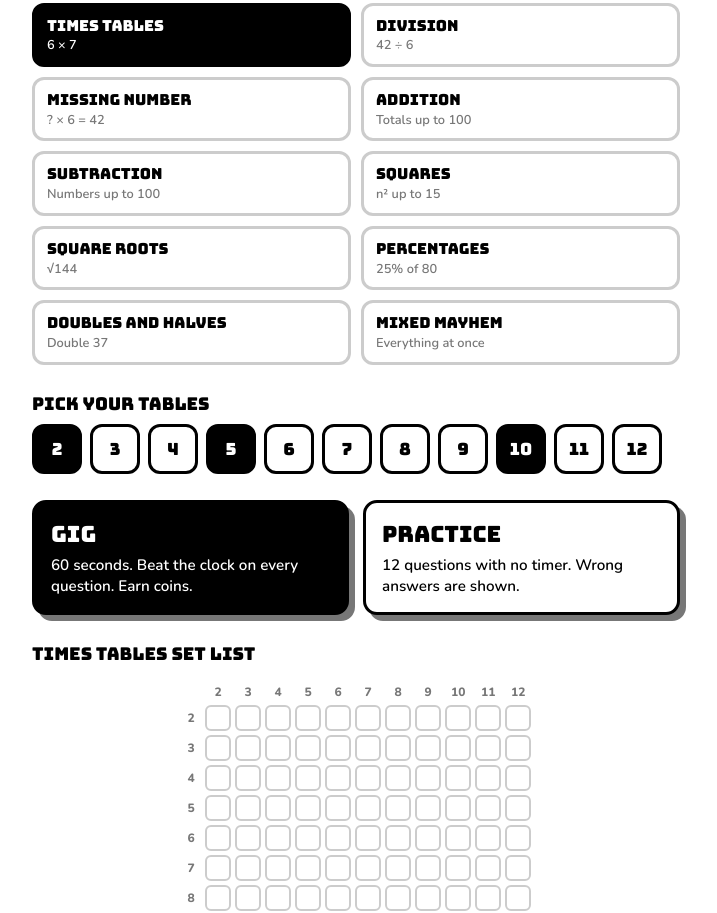
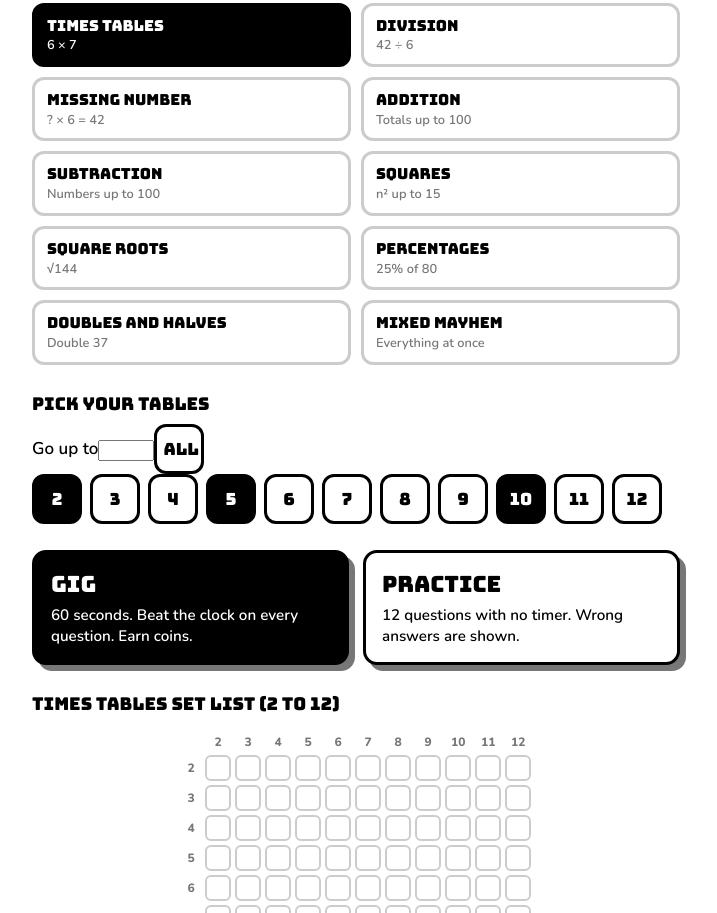
Before and after one commit to Ericentrophy/MATH-FASTYPE, a plain HTML site: page index.html in a window 1280 px wide. Shown: the part 322-1235 px from the top of the page, without its empty margins (284-1001 px from the left). Drawn offline with nearby package versions, Linux system fonts and the light colour scheme.

Commit message:
MATH MATH MATH

```diff
--- a/index.html
+++ b/index.html
@@ -22,6 +22,7 @@
 
   <div id="tablesBox">
     <h2>Pick your tables</h2>
+    <div class="maxrow"><label for="max">Go up to</label><input id="max" type="number" min="2" max="50" inputmode="numeric"><button class="chip" id="all" aria-label="Select all tables">All</button></div>
     <div class="chips" id="chips"></div>
   </div>
 
@@ -30,7 +31,7 @@
     <button class="mode alt" id="practice"><b>Practice</b>12 questions with no timer. Wrong answers are shown.</button>
   </div>
 
-  <h2>Times tables set list</h2>
+  <h2>Times tables set list (2 to 12)</h2>
   <div class="grid" id="grid"></div>
   <div class="legend"><span>New</span><span class="l">Tricky</span><span class="m">Getting there</span><span class="f">Fast</span></div>
 </section>
```
